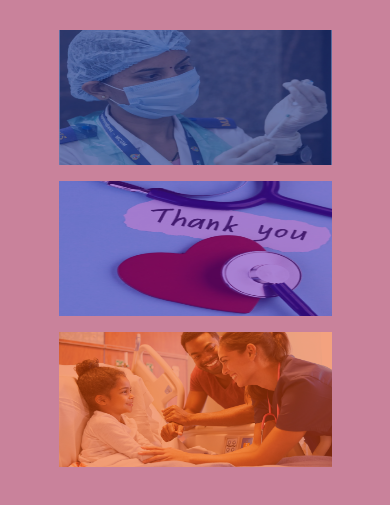
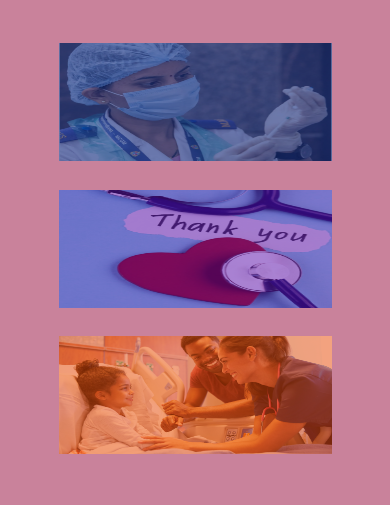
Before and after one commit to chetnapatidar123/hospital, a plain HTML site: page index.html in a window 390 px wide. Shown: the part 319-824 px from the top of the page. Drawn offline with Linux system fonts and the light colour scheme.

Commit message:
Update style.css

```diff
--- a/style.css
+++ b/style.css
@@ -205,7 +205,7 @@ html,body{
 }
 .bottom .box1 img{
     width: 70vw;
-    height: 16vh;
+    height: 14vh;
     /* background-color: blue; */
 
 
@@ -213,30 +213,30 @@ html,body{
 .bottom .box1 .layer{
     position: absolute;
     width: 70vw;
-    height: 16vh;
+    height: 14vh;
     background-color: rgba(7, 33, 120, 0.585);
 }
 .bottom .box2 img{
     width: 70vw;
-    height: 16vh;
+    height: 14vh;
     /* background-color: blue; */
 
 }
 .bottom .box2 .layer2{
     position: absolute;
     width: 70vw;
-    height: 16vh;
+    height: 14vh;
     background-color: rgba(87, 9, 171, 0.5);
 }
 .bottom .box3 img{
     width: 70vw;
-    height: 16vh;
+    height: 14vh;
     /* background-color: blue; */
 }
 .bottom .box3 .layer3{
     position: absolute;
     width: 70vw;
-    height: 16vh;
+    height: 14vh;
     background-color: rgb(236, 74, 5, 0.5);
 }
 
```
